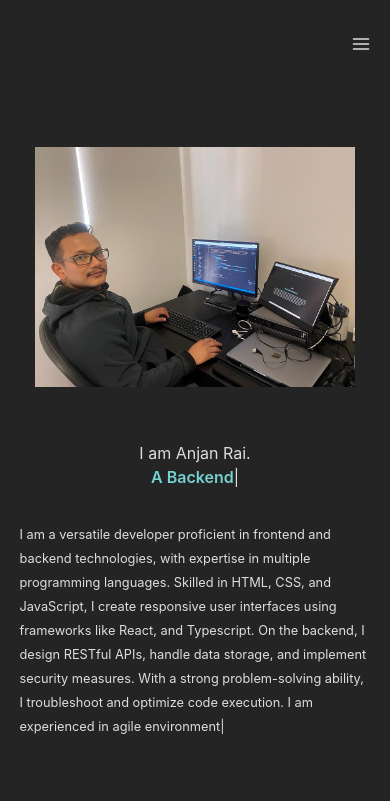
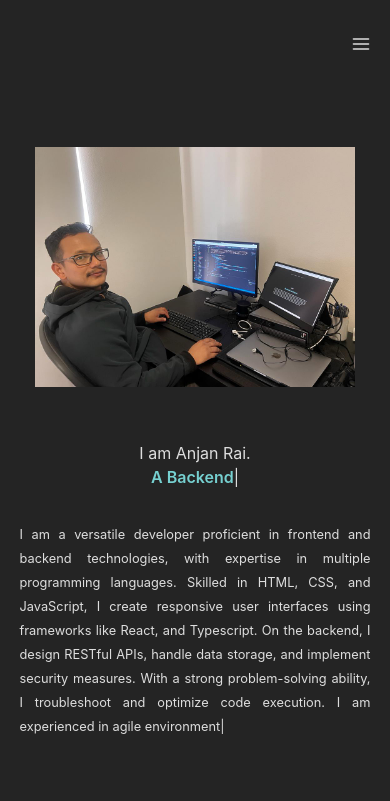
Before and after one commit to Anzanrai/portfolio-react, a React (Vite) app: page / in a window 390 px wide. Shown: the top 801 px of the page. Built offline with nearby package versions, Linux system fonts and the light colour scheme.

Commit message:
added responsiveness

```diff
--- a/src/pages/Home/index.scss
+++ b/src/pages/Home/index.scss
@@ -63,9 +63,10 @@
 
 .summary-content {
     margin-top: 2rem;
+    text-align: justify;
     span {
-        font-size: 0.8em;
-        text-align: justify;
+        font-size: 1.5em;
+
     }
 }
 
@@ -79,6 +80,12 @@
                 // height: 400px;
                 // border-radius: 100px;
             }
+        }
+    }
+
+    .summary-content{
+        span{
+            font-size: 1.5em;
         }
     }
 }
@@ -97,5 +104,10 @@
             font-size: 1em;
         }
     }
+    .summary-content{
+        span{
+            font-size: 0.8em;
+        }
+    }
 
 }
```
